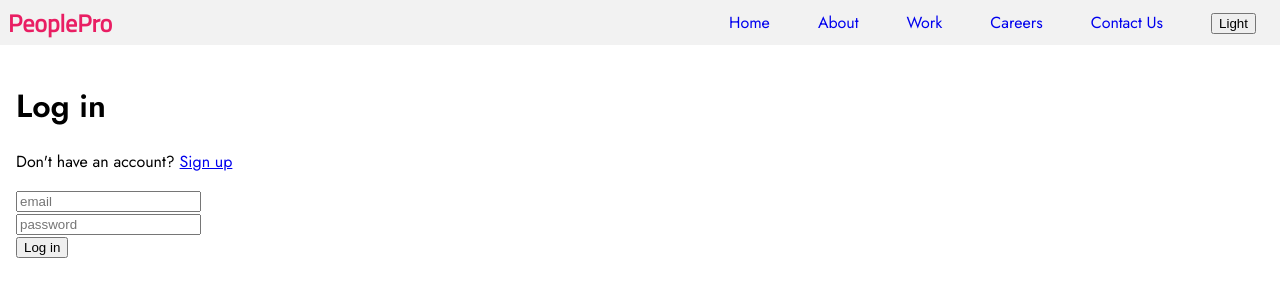
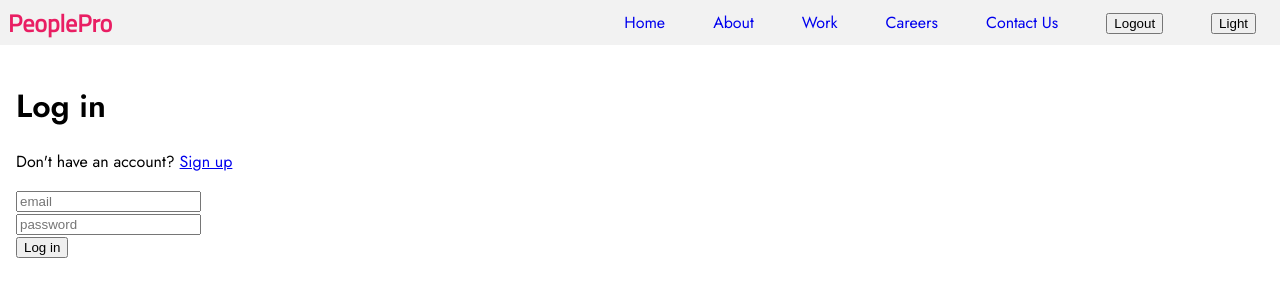
Before and after one commit to KumarAmitt/hrms-frontend, a Vue app: page /login in a window 1280 px wide. Shown: the top 300 px of the page. Built offline with nearby package versions, Linux system fonts and the light colour scheme.

Commit message:
Add Logout

```diff
--- a/src/components/AppNavbar.vue
+++ b/src/components/AppNavbar.vue
@@ -3,9 +3,12 @@ import AppLogo from "@/components/AppLogo.vue";
 import {RouterLink} from "vue-router";
 import {ref} from 'vue';
 import ThemeSwitch from "@/components/ThemeSwitch.vue";
+import {useAuthStore} from "@/stores/auth.js";
 
 const mobileNav = ref(false);
 const isActive = ref(false);
+
+const authStore = useAuthStore();
 
 const toggleMenu = () => {
   mobileNav.value = !mobileNav.value
@@ -28,6 +31,7 @@ const toggleMenu = () => {
         <li class="nav-item"><RouterLink :to="{name: 'home'}">Work</RouterLink></li>
         <li class="nav-item"><RouterLink :to="{name: 'home'}">Careers</RouterLink></li>
         <li class="nav-item"><RouterLink :to="{name: 'home'}">Contact Us</RouterLink></li>
+        <li class="nav-item"><button @click="authStore.logout">Logout</button></li>
         <li class="nav-item"><ThemeSwitch/></li>
       </ul>
     </nav>
--- a/src/stores/auth.js
+++ b/src/stores/auth.js
@@ -3,14 +3,17 @@ import {ref} from 'vue';
 import {BASE_URL} from "@/constants.js";
 import axios from "axios";
 import {useRouter} from "vue-router";
+import { useStorage } from '@vueuse/core'
+
+// const id = useStorage('my-id', 'some-string-id', sessionStorage)
 
 export const useAuthStore = defineStore('auth', () => {
 
   const user = ref(null);
-  const token = ref(null);
   const isLoading = ref(false);
   const authError = ref(null);
-  const router = useRouter()
+  const token = useStorage('token', null);
+  const router = useRouter();
 
   // ACTIONS
   const signup = async (credentials) => {
@@ -48,6 +51,7 @@ export const useAuthStore = defineStore('auth', () => {
       user.value = response.data.user
       token.value =  response.headers.get('Authorization').split(' ')[1]
       console.log(response)
+      useStorage('token', token.value)
       await router.push({name: 'dashboard'});
     } catch(error) {
       console.log('ERROR--', error)
@@ -64,7 +68,19 @@ export const useAuthStore = defineStore('auth', () => {
     }
   }
 
+  const logout = async () => {
+    console.log('TOKEN--', token.value)
+    try {
+      const response = await axios.delete(`${BASE_URL}/logout`, {
+        headers: { "Authorization": `Bearer ${token.value}` }
+      });
+      console.log('LOGOUT RESPONSE--', response);
+    } catch(error) {
+      console.log('LOGOUT--', error)
+    }
+  }
+
   const closeError = () => authError.value = null;
 
-  return {isLoading, authError, signup, login, closeError}
+  return {isLoading, authError, signup, login, logout, closeError}
 })
```
